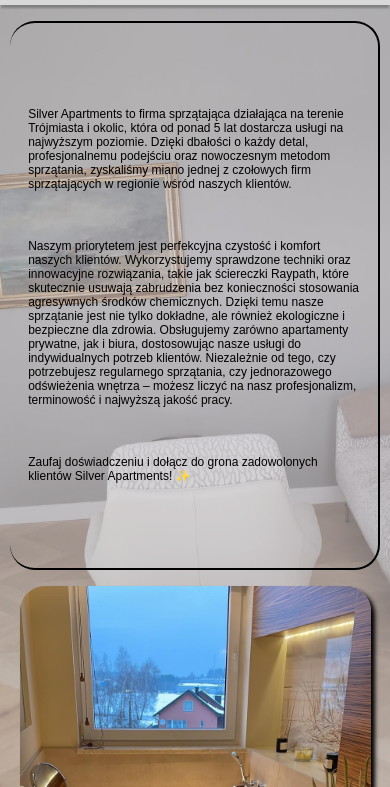
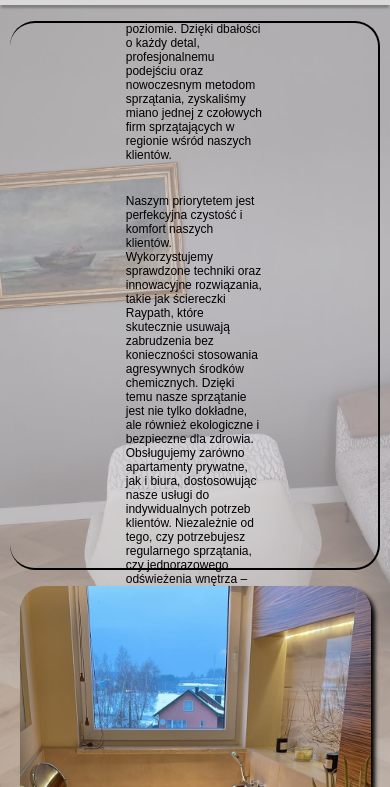
Before and after one commit to Junior-sierpik/Czysto-silver, a plain HTML site: page about.html in a window 390 px wide. Shown: the part 57-844 px from the top of the page. Drawn offline with Linux system fonts and the light colour scheme; a web font is replaced by a local one.

Commit message:
change responsivity

```diff
--- a/styles/about.css
+++ b/styles/about.css
@@ -6,7 +6,7 @@
 
 .about {
   width: 100%;
-  height: 88vh;
+  height: 87vh;
   display: flex;
   justify-content: space-around;
   align-items: center;
@@ -47,10 +47,12 @@
 }
 
 .info-container {
-  width: 90%;
+  width: 35vw;
+  height: 55vh;
   display: flex;
   flex-direction: column;
-  gap: 3rem;
+  justify-content: center;
+  gap: 2rem;
   text-wrap: wrap;
 }
 
```
